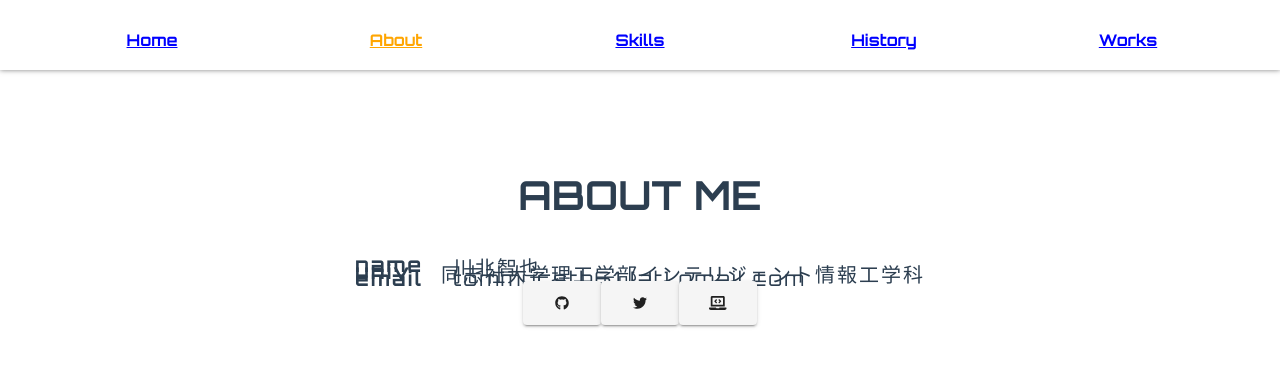
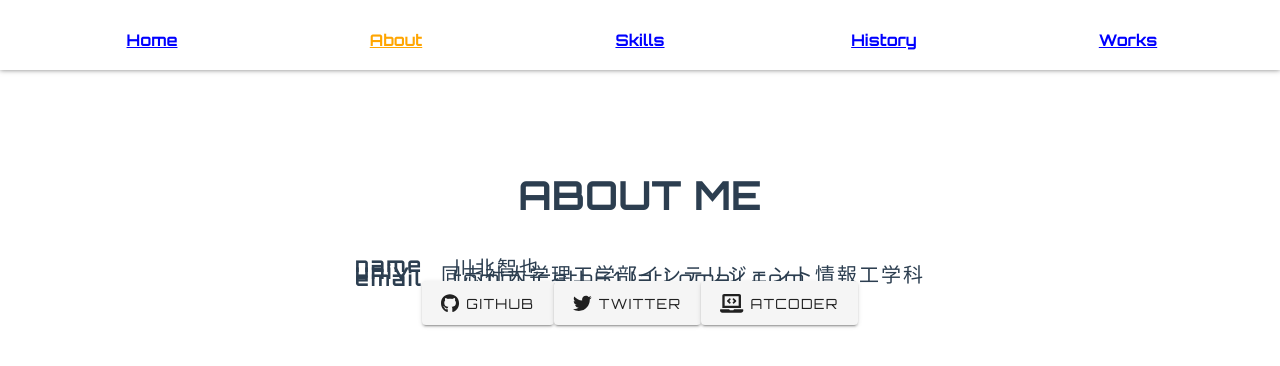
Before and after one commit to momo3159/tommy-portfolio, a Vue app: page /tommy-portfolio/about in a window 1280 px wide. Shown: the top 366 px of the page. Built offline with nearby package versions, Linux system fonts and the light colour scheme.

Commit message:
fix position of icon

```diff
--- a/src/views/About.vue
+++ b/src/views/About.vue
@@ -13,13 +13,13 @@
       <v-row>
         <v-col cols="12">
           <v-btn class="mx-2" large href="https://github.com/momo3159">
-            <v-fa :icon="['fab', 'github']">github</v-fa>
+            <v-fa :icon="['fab', 'github']" size="lg" pull="left"></v-fa>github
           </v-btn>
           <v-btn class="mx-2" large href="https://twitter.com/0028272826s">
-            <v-fa :icon="['fab', 'twitter']">Twitter</v-fa>
+            <v-fa :icon="['fab', 'twitter']" size="lg" pull="left"></v-fa>Twitter
           </v-btn>
           <v-btn class="mx-2" large href="https://atcoder.jp/users/Tommy3">
-             <v-fa icon="laptop-code">AtCoder</v-fa>
+             <v-fa icon="laptop-code" size="lg" pull="left"></v-fa>AtCoder
           </v-btn>
         </v-col>
       </v-row>
```
Also changed, not shown: 11 other files (tests, documents, lock files or other folders).
